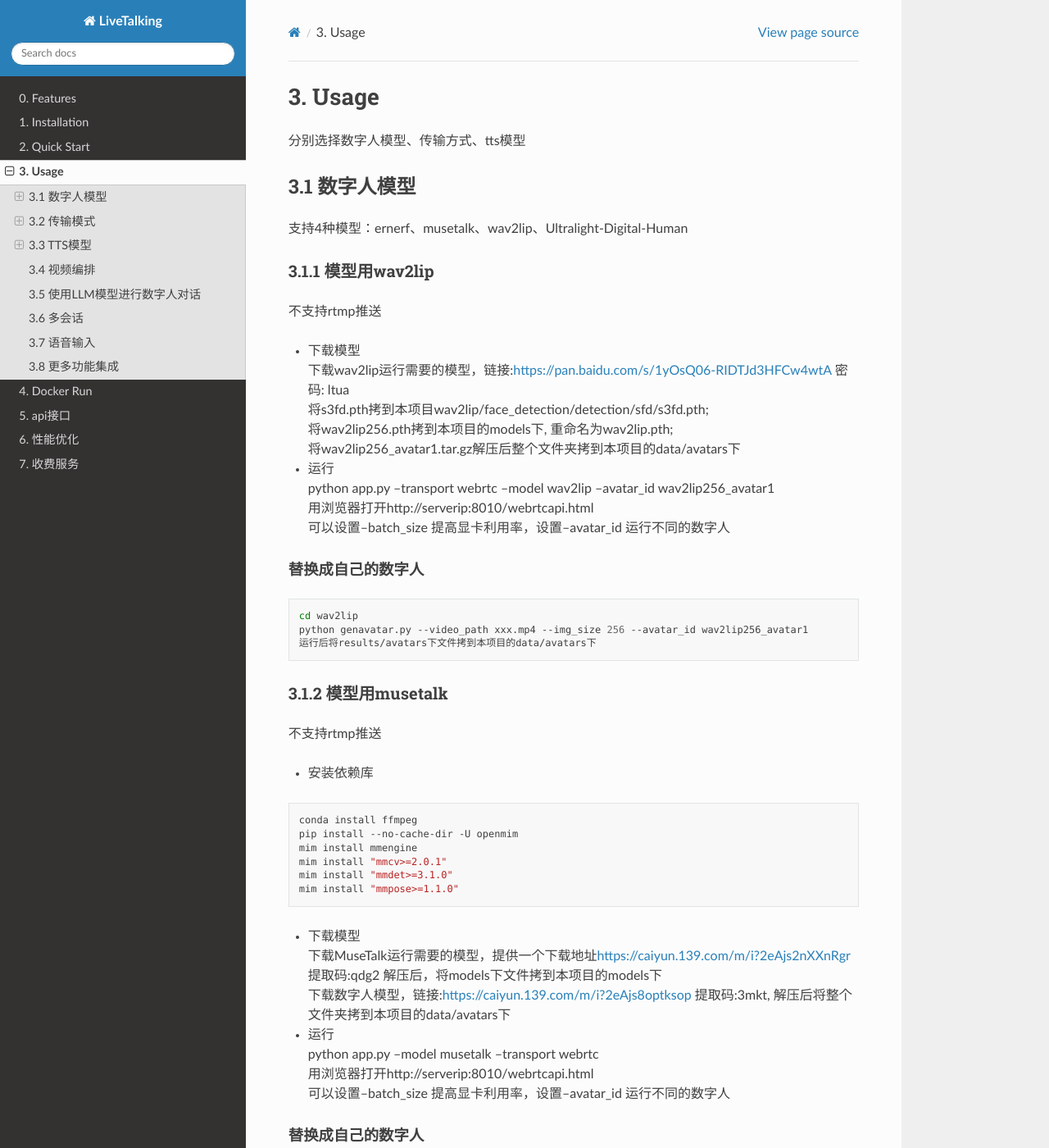
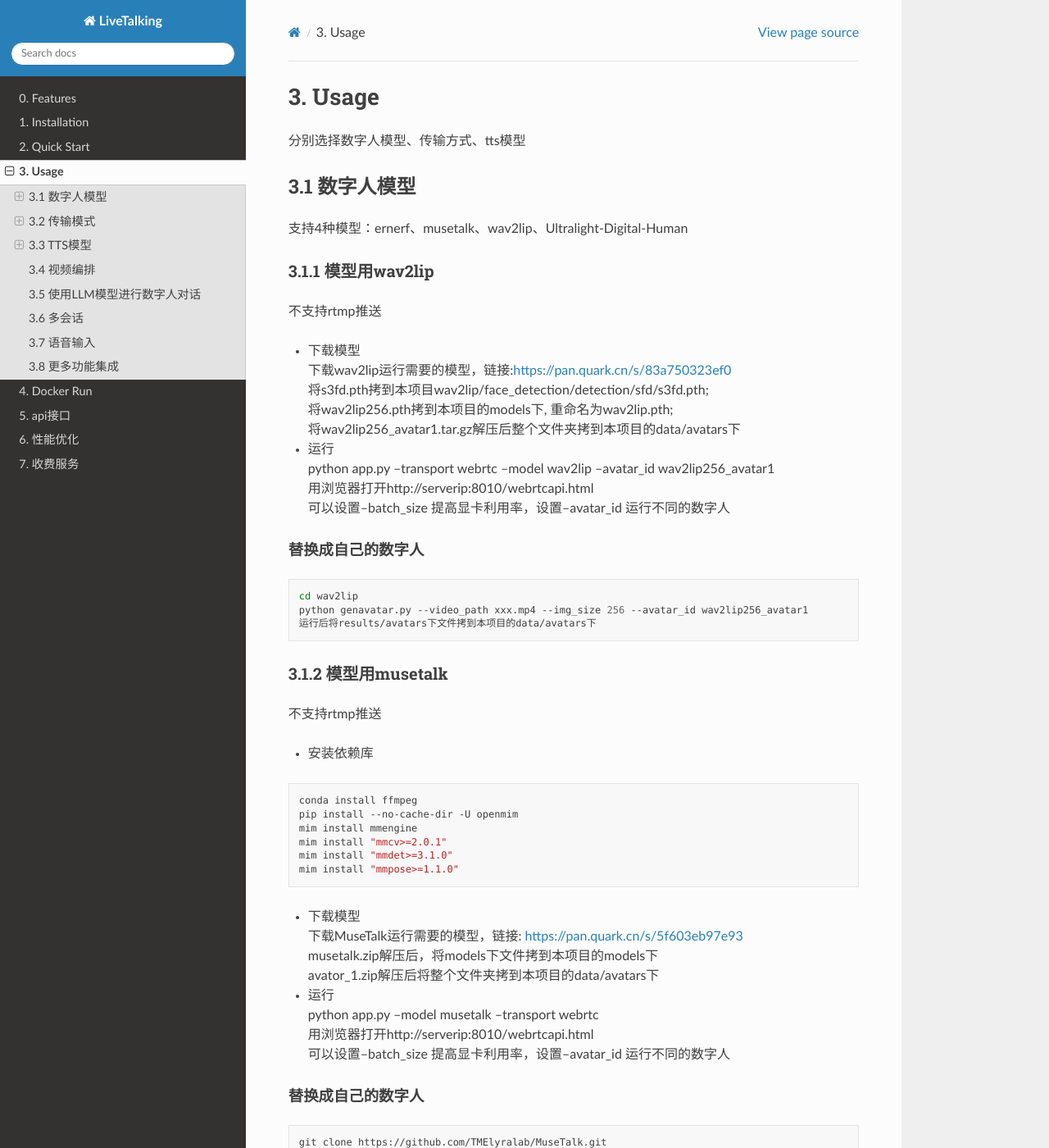
Before and after one commit to lipku/livetalking-doc, a Sphinx documentation site: the page built from docs/source/usage.md, in a window 1280 px wide and 1400 px high. Shown: the whole window at 82% size. Built offline with Sphinx 7.4.7 and the Read the Docs theme 3.1.0, drawn with Linux system fonts in a browser that asks for light colours.

Commit message:
update doc

````diff
--- a/docs/source/usage.md
+++ b/docs/source/usage.md
@@ -8,7 +8,7 @@
 #### 3.1.1 模型用wav2lip
 不支持rtmp推送
 - 下载模型
-下载wav2lip运行需要的模型，链接:<https://pan.baidu.com/s/1yOsQ06-RIDTJd3HFCw4wtA> 密码: ltua
+下载wav2lip运行需要的模型，链接:<https://pan.quark.cn/s/83a750323ef0>
 将s3fd.pth拷到本项目wav2lip/face_detection/detection/sfd/s3fd.pth;
 将wav2lip256.pth拷到本项目的models下, 重命名为wav2lip.pth;
 将wav2lip256_avatar1.tar.gz解压后整个文件夹拷到本项目的data/avatars下
@@ -35,9 +35,9 @@ mim install "mmdet>=3.1.0"
 mim install "mmpose>=1.1.0"
 ```
 - 下载模型
-下载MuseTalk运行需要的模型，提供一个下载地址<https://caiyun.139.com/m/i?2eAjs2nXXnRgr>  提取码:qdg2
-解压后，将models下文件拷到本项目的models下
-下载数字人模型，链接:<https://caiyun.139.com/m/i?2eAjs8optksop>  提取码:3mkt, 解压后将整个文件夹拷到本项目的data/avatars下
+下载MuseTalk运行需要的模型，链接: <https://pan.quark.cn/s/5f603eb97e93>
+musetalk.zip解压后，将models下文件拷到本项目的models下
+avator_1.zip解压后将整个文件夹拷到本项目的data/avatars下
 - 运行
 python app.py --model musetalk --transport webrtc
 用浏览器打开http://serverip:8010/webrtcapi.html
````
Also changed, not shown: docs/source/quickstart.md (+1 -1 lines).
